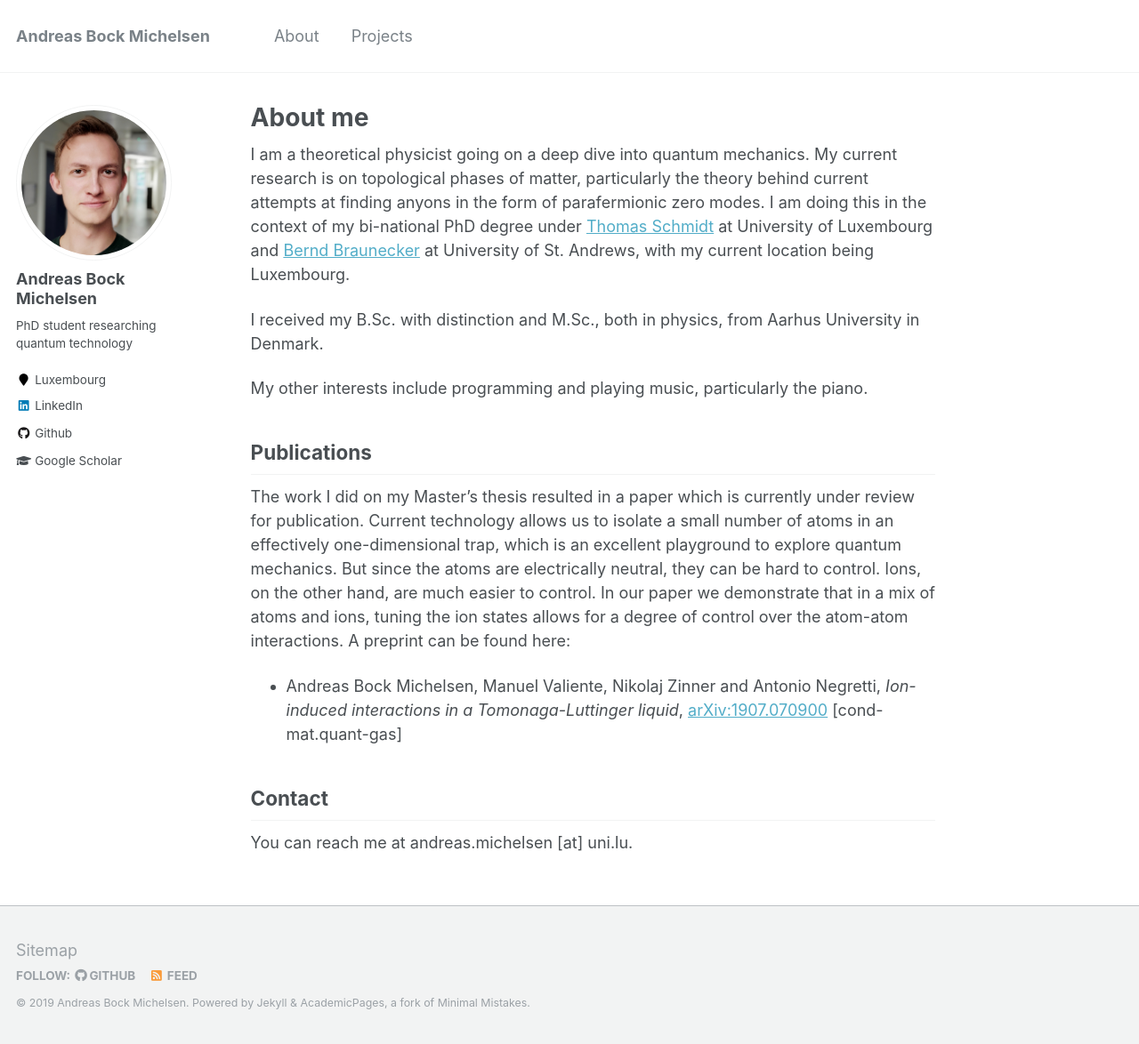
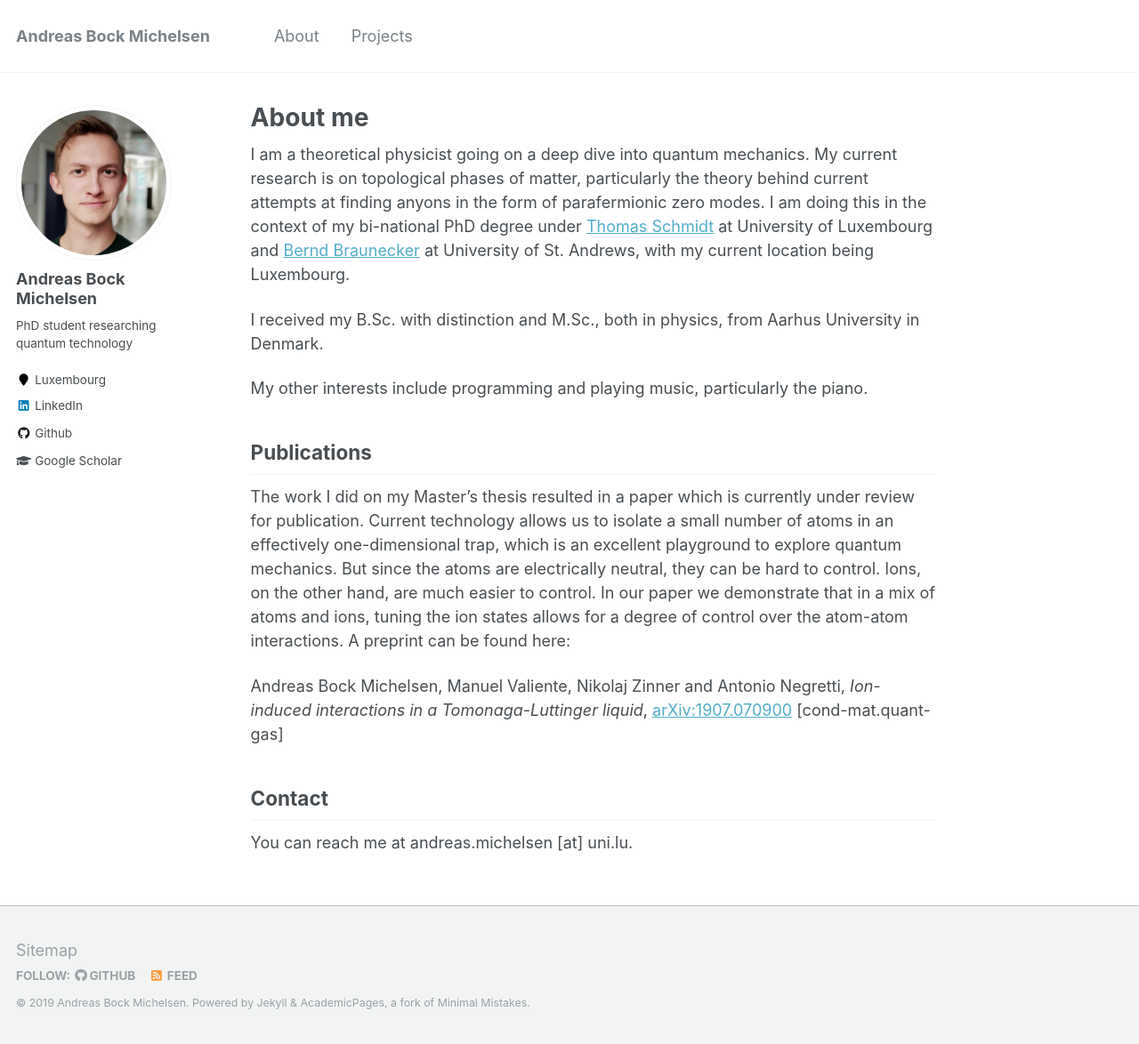
Before and after one commit to AndBM/andbm.github.io, a Jekyll site: the page built from _pages/about.md, in a window 1280 px wide and 1174 px high. Shown: the whole window at 89% size. Built offline with Jekyll 4.4.1, drawn with Linux system fonts in a browser that asks for light colours.

```diff
--- a/_pages/about.md
+++ b/_pages/about.md
@@ -17,7 +17,7 @@ My other interests include programming and playing music, particularly the piano
 ## Publications
 The work I did on my Master's thesis resulted in a paper which is currently under review for publication. Current technology allows us to isolate a small number of atoms in an effectively one-dimensional trap, which is an excellent playground to explore quantum mechanics. But since the atoms are electrically neutral, they can be hard to control. Ions, on the other hand, are much easier to control. In our paper we demonstrate that in a mix of atoms and ions, tuning the ion states allows for a degree of control over the atom-atom interactions. A preprint can be found here:
 
-- Andreas Bock Michelsen, Manuel Valiente, Nikolaj Zinner and Antonio Negretti, _Ion-induced interactions in a Tomonaga-Luttinger liquid_, [arXiv:1907.070900](https://arxiv.org/abs/1907.07090) [cond-mat.quant-gas]
+Andreas Bock Michelsen, Manuel Valiente, Nikolaj Zinner and Antonio Negretti, _Ion-induced interactions in a Tomonaga-Luttinger liquid_, [arXiv:1907.070900](https://arxiv.org/abs/1907.07090) [cond-mat.quant-gas]
 
 ## Contact
 You can reach me at andreas.michelsen [at] uni.lu.
```
